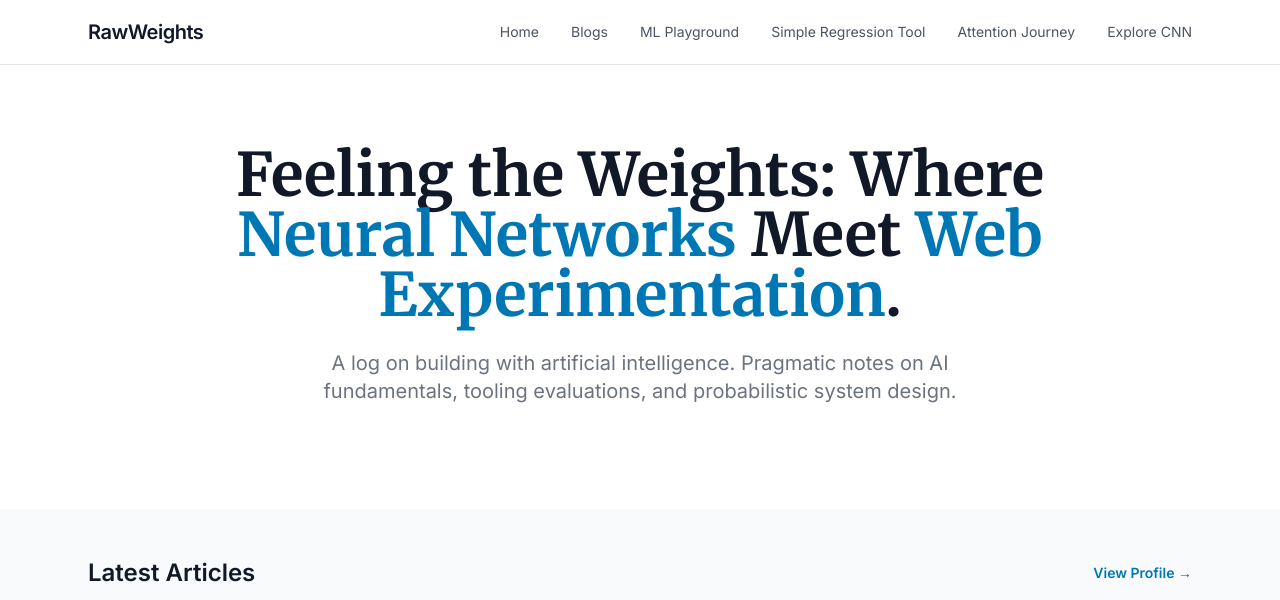
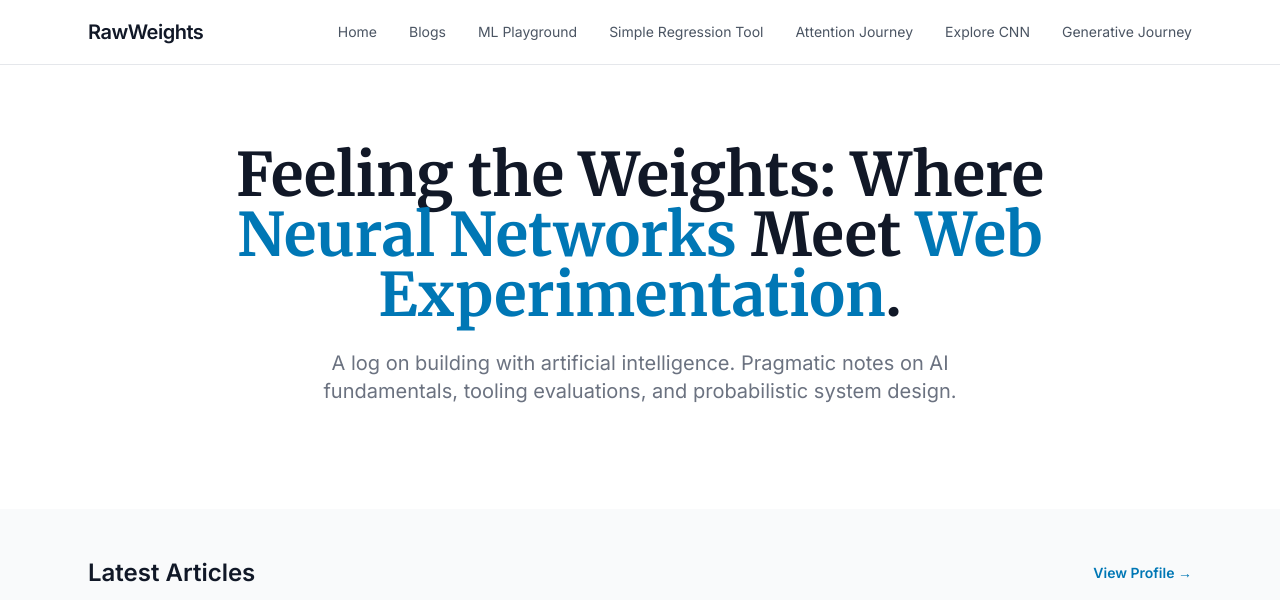
Before and after one commit to Schikkeg/raw-weights, a plain HTML site: page blog.html in a window 1280 px wide. Shown: the top 600 px of the page. Drawn offline with nearby package versions, Linux system fonts and the light colour scheme.

Commit message:
Draft Promotion reinforcement

```diff
--- a/blog.html
+++ b/blog.html
@@ -40,6 +40,7 @@
                 <a href="/srt.html" class="hover:text-brand-600 transition">Simple Regression Tool</a>
 				<a href="/tools/master_sequence_hub.html" >Attention Journey</a>
 				<a href="/tools/cnn_sandbox.html" >Explore CNN</a>
+                <a href="/tools/deep_generative_modeling.html" >Generative Journey</a>
             </div>
         </div>
     </nav>
```
